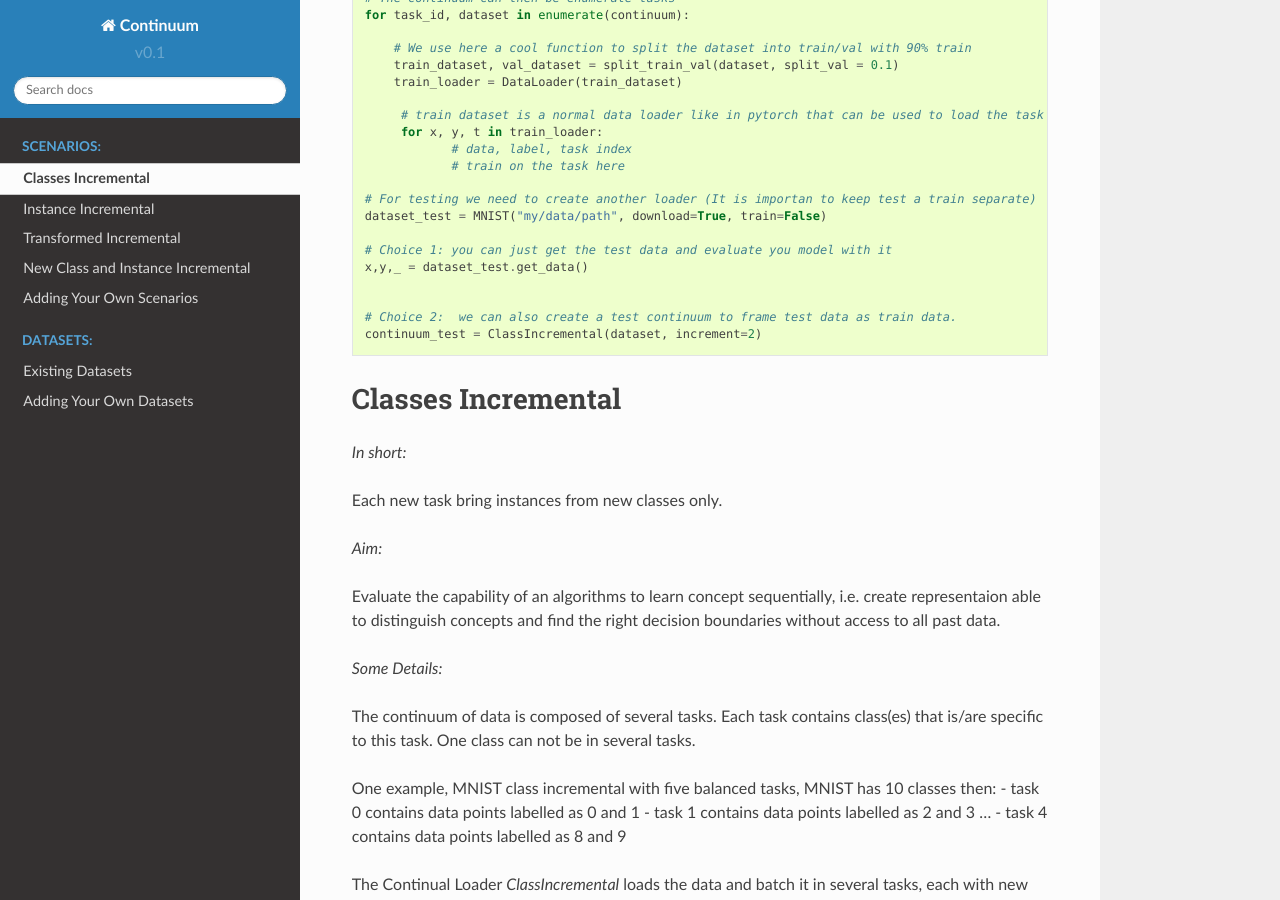
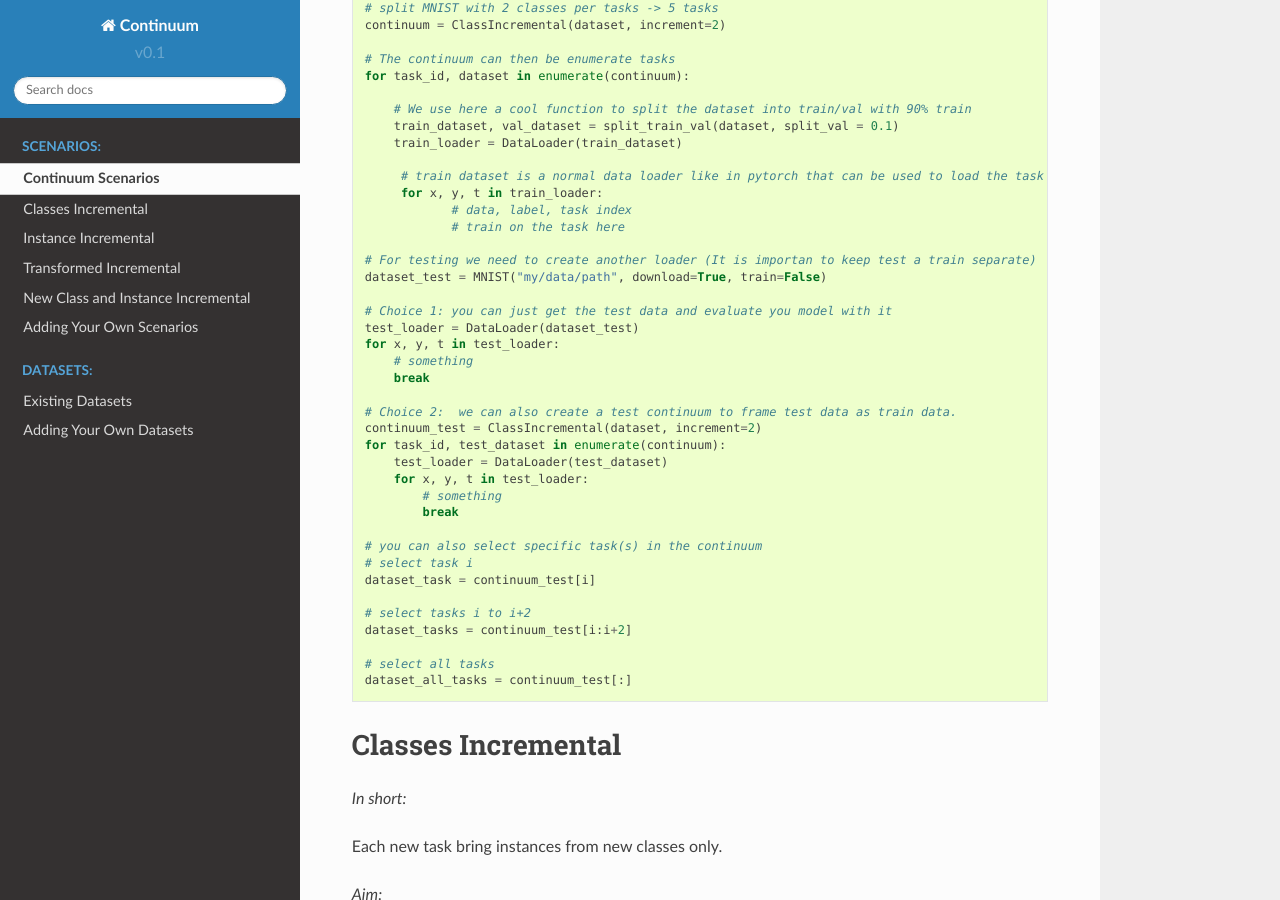
Before and after one commit to Continvvm/continuum, a Sphinx documentation site: the page built from docs/_tutorials/scenarios/scenarios.rst, in a window 1280 px wide and 900 px high, scrolled down 794 px. Built offline with Sphinx 7.4.7 and the Read the Docs theme 2.0.0, drawn with Linux system fonts in a browser that asks for light colours; some of the changed text lies outside the part shown.

Commit message:
update scenarios docs with slices examples

```diff
--- a/docs/_tutorials/scenarios/scenarios.rst
+++ b/docs/_tutorials/scenarios/scenarios.rst
@@ -1,3 +1,5 @@
+Continuum Scenarios
+-----------------
 
 Continual learning (CL) aim is to learn without forgetting in the most "satisfying" way. To evaluate the capacity of different CL algorithms the community use different type of benchmarks scenarios.
 
@@ -61,12 +63,28 @@ A practical example with split MNIST:
     dataset_test = MNIST("my/data/path", download=True, train=False)
 
     # Choice 1: you can just get the test data and evaluate you model with it
-    x,y,_ = dataset_test.get_data()
-
+    test_loader = DataLoader(dataset_test)
+    for x, y, t in test_loader:
+        # something
+        break
 
     # Choice 2:  we can also create a test continuum to frame test data as train data.
     continuum_test = ClassIncremental(dataset, increment=2)
+    for task_id, test_dataset in enumerate(continuum):
+        test_loader = DataLoader(test_dataset)
+        for x, y, t in test_loader:
+            # something
+            break
 
+    # you can also select specific task(s) in the continuum
+    # select task i
+    dataset_task = continuum_test[i]
+
+    # select tasks i to i+2
+    dataset_tasks = continuum_test[i:i+2]
+
+    # select all tasks
+    dataset_all_tasks = continuum_test[:]
 
 Classes Incremental
 --------------------
```
